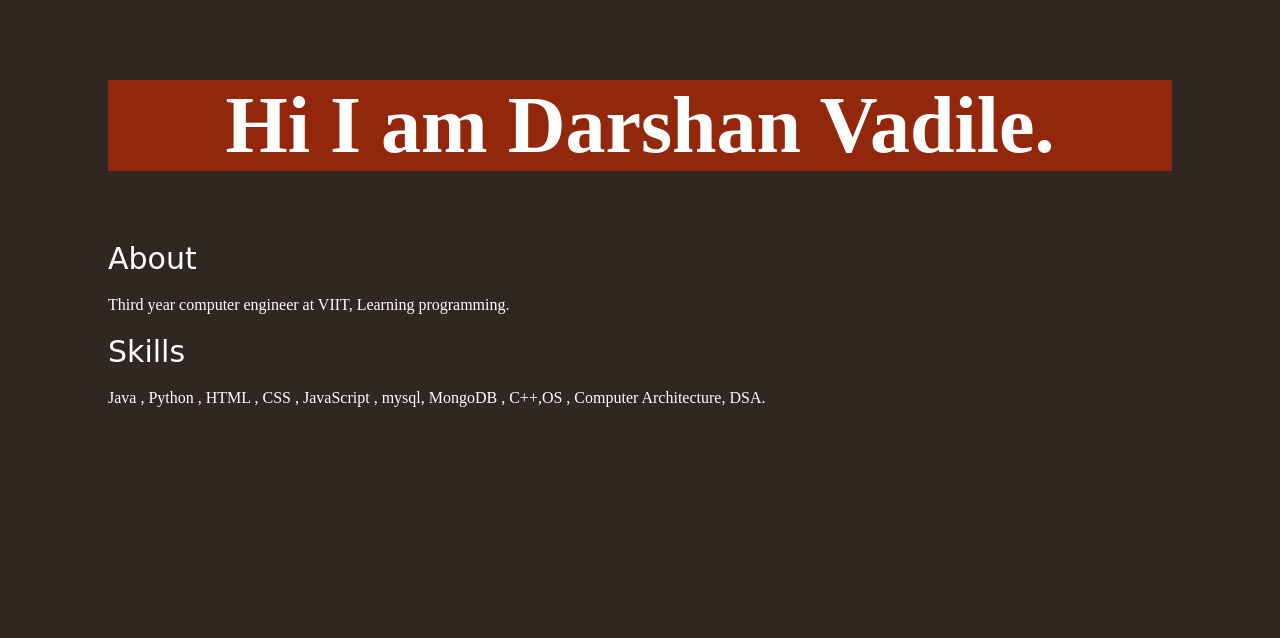
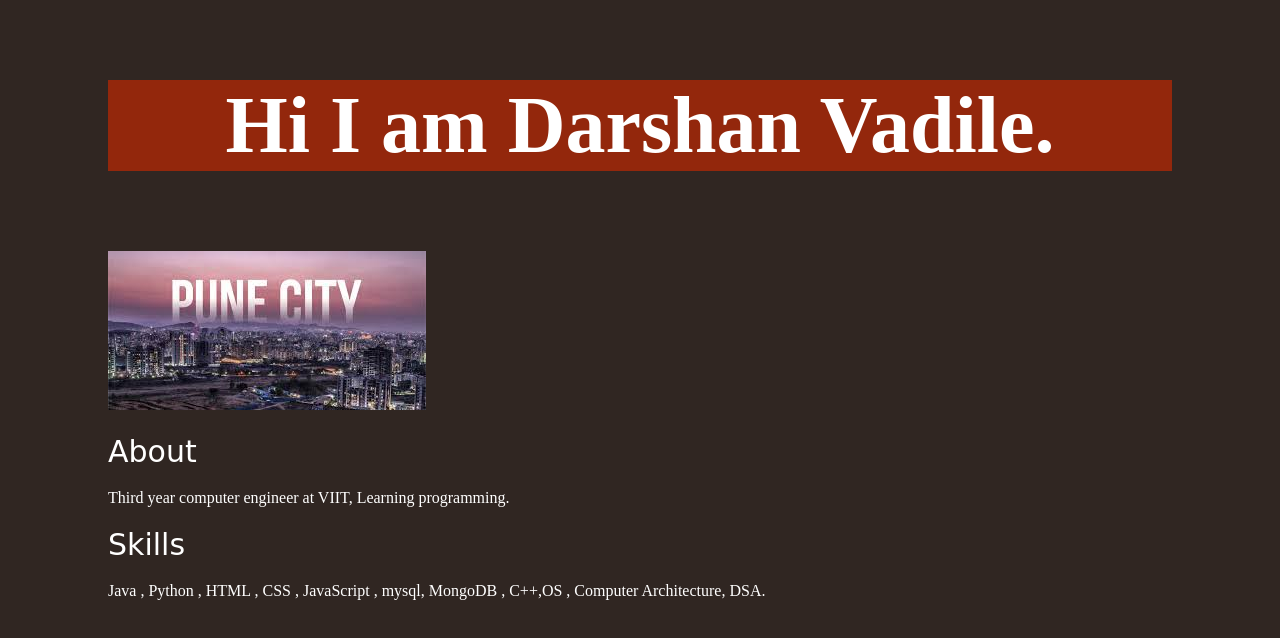
Before and after one commit to darshanoo7/mywebsite, a plain HTML site: page index.html in a window 1280 px wide. Drawn offline with Linux system fonts and the light colour scheme.

Commit message:
Update index.html

```diff
--- a/index.html
+++ b/index.html
@@ -40,7 +40,7 @@
         <p class="intro">
             Hi I am Darshan Vadile.
         </p>
-
+        <img src="./pune.jpeg">
         <p class="about"> About</p>
         <p>Third year computer engineer at VIIT, Learning programming.</p>
         <p class="skills">
```
